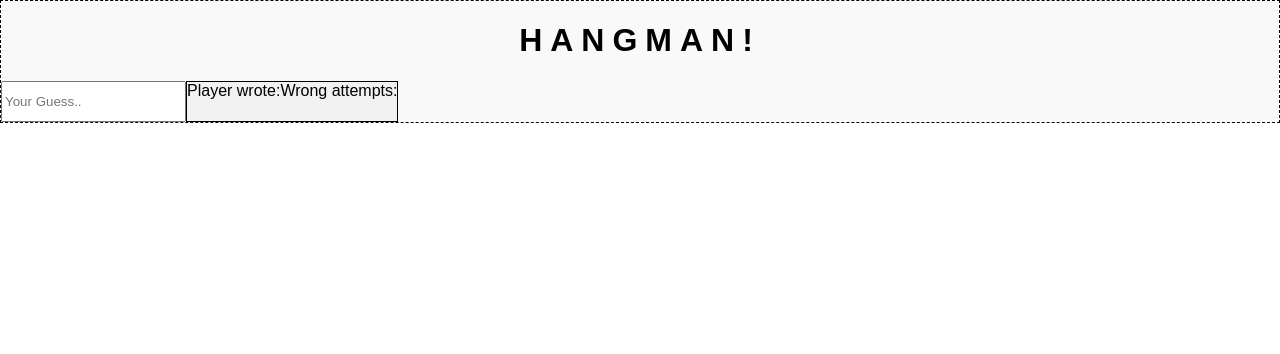
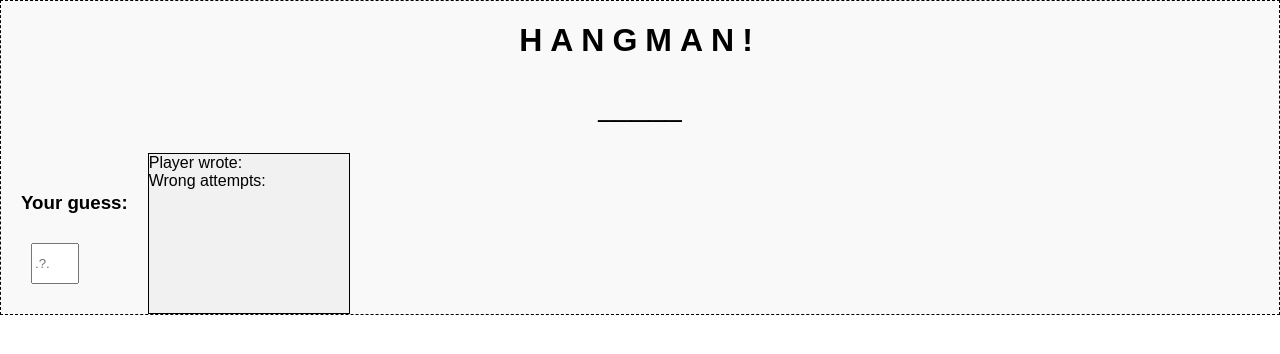
Before and after one commit to FStriewski/Hangman-Game, a React (Create React App) app: page / in a window 1280 px wide. Shown: the top 354 px of the page. Built offline with nearby package versions, Linux system fonts and the light colour scheme.

Commit message:
Add Word component, update Statbox and PlayerInput CSS

```diff
--- a/src/App.css
+++ b/src/App.css
@@ -6,10 +6,10 @@
 }
 
 h1{
-  text-transform: uppercase;
+    text-transform: uppercase;
 	letter-spacing: 8px;
 	padding: 0;
 	margin-left: 0;
 	margin-right: 0;
-  text-align: center;
+    text-align: center;
 }
--- a/src/components/PlayerInput.css
+++ b/src/components/PlayerInput.css
@@ -1,5 +1,12 @@
+.PlayerInput{
+float: left;
+margin: 20px;
+}
+
+
 .PlayerInputField{
   height: 35px;
-display: inline-flex;
+  width: 40px;
+  margin: 10px;
 
 }
--- a/src/components/PlayerInput.js
+++ b/src/components/PlayerInput.js
@@ -5,7 +5,8 @@ class PlayerInput extends Component {
   render() {
     return (
       <div className="PlayerInput">
-        <input type="text" className="PlayerInputField" placeholder="Your Guess.." />
+        <h3> Your guess: </h3>
+        <input type="text" className="PlayerInputField" placeholder=".?." />
       </div>
     );
   }
--- a/src/components/Statbox.css
+++ b/src/components/Statbox.css
@@ -1,5 +1,7 @@
 .Statbox{
   background-color: #f1f1f1;
   border: 1px solid black;
-  display: inline-flex;
+
+  width: 200px;
+  float: right;
 }
--- /dev/null
+++ b/src/components/Word.css
@@ -0,0 +1,5 @@
+.Word {
+    font-size: 30px;
+    text-align: center;
+    margin: 30px;
+}
--- /dev/null
+++ b/src/components/Word.js
@@ -0,0 +1,14 @@
+import React, { Component } from 'react';
+import './Word.css';
+
+class Word extends Component {
+  render() {
+    return (
+      <div className="Word">
+        <div>_____</div>
+      </div>
+    );
+  }
+}
+
+export default Word;
--- a/src/containers/GameContainer.css
+++ b/src/containers/GameContainer.css
@@ -1,6 +1,5 @@
 .gameContainer {
   background-color: grey;
-  display: inline-flex;
 }
 
 .flex-container{
--- a/src/containers/GameContainer.js
+++ b/src/containers/GameContainer.js
@@ -1,5 +1,6 @@
 import React, { Component } from 'react';
 import './GameContainer.css';
+import Word from '../components/Word';
 import PlayerInput from '../components/PlayerInput';
 import Statbox from '../components/Statbox';
 
@@ -8,6 +9,7 @@ class GameContainer extends Component {
   render() {
     return (
       <div className="GameContainer">
+      <Word />
         <div className="flex-container">
             <PlayerInput />
             <Statbox />
```
